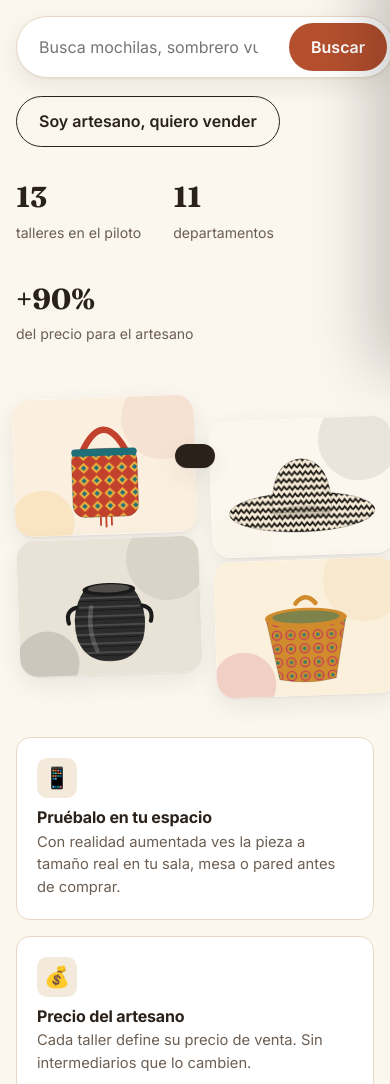
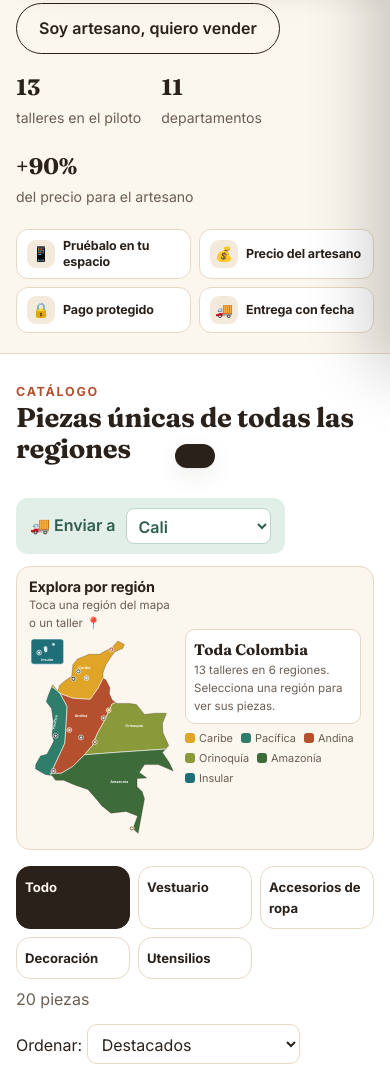
Before and after one commit to johanrueda82/raiz-artesana, a plain HTML site: page index.html in a window 390 px wide. Shown: the part 474-1558 px from the top of the page. Drawn offline with nearby package versions, Linux system fonts and the light colour scheme.

Commit message:
Móvil: cinta de beneficios compacta, mapa lado a lado y encabezado más corto
Co-Authored-By: Claude Opus 5.5 <noreply@anthropic.com>

```diff
--- a/index.html
+++ b/index.html
@@ -67,11 +67,11 @@ nav.main a{text-decoration:none;font-weight:500;color:var(--muted)}nav.main a:ho
 .hero-art .tile:nth-child(4){transform:translateY(18px)}
 
 /* Value props */
-.props{display:grid;grid-template-columns:repeat(4,1fr);gap:16px;padding:8px 0 56px}
-.prop{background:var(--paper);border:1px solid var(--line);border-radius:var(--radius);padding:20px}
-.prop .ico{width:40px;height:40px;border-radius:10px;background:var(--sand);display:grid;place-items:center;font-size:1.3rem;margin-bottom:10px}
-.prop h3{font-family:var(--sans);font-size:1rem;margin-bottom:4px}
-.prop p{margin:0;font-size:.92rem;color:var(--muted)}
+.props{display:grid;grid-template-columns:repeat(4,1fr);gap:12px;padding:0 0 36px}
+.prop{background:var(--paper);border:1px solid var(--line);border-radius:12px;padding:12px 14px;display:grid;grid-template-columns:34px 1fr;column-gap:10px;align-items:start}
+.prop .ico{width:34px;height:34px;border-radius:9px;background:var(--sand);display:grid;place-items:center;font-size:1.05rem;grid-row:span 2}
+.prop h3{font-family:var(--sans);font-size:.92rem;margin:0 0 2px;line-height:1.3}
+.prop p{margin:0;font-size:.8rem;line-height:1.4;color:var(--muted)}
 
 /* Catalog */
 section{scroll-margin-top:80px}
@@ -244,14 +244,41 @@ dialog::backdrop{background:rgba(30,22,16,.55)}
   .types{grid-template-columns:repeat(3,1fr)}
 }
 @media (max-width:560px){
-  .map-panel{grid-template-columns:1fr}
-  #coMap{max-width:280px;margin:6px auto}
-  .types{grid-template-columns:1fr 1fr}
+  /* Móvil: mapa y resumen de región lado a lado para ocupar menos alto */
+  .map-panel{grid-template-columns:44% 1fr;gap:10px;padding:12px;align-items:center}
+  #coMap{max-width:none;margin:4px 0 0}
+  .map-panel h3{font-size:.9rem}
+  .map-panel .muted{font-size:.72rem!important}
+  .region-info{font-size:.78rem;padding:8px}
+  .region-info b{font-size:.95rem}
+  .region-info .btn{padding:6px 10px;font-size:.78rem}
+  .legend{font-size:.68rem;gap:3px 8px}
+  .cat-layout{gap:16px}
+  .types{grid-template-columns:repeat(3,1fr);gap:8px}
+  .type{padding:10px 8px}
+  .type .ti{font-size:1.2rem}
+  .type b{font-size:.82rem}
+  .type span{display:none}
 }
 @media (max-width:560px){
   .wrap{padding:0 16px}
-  .props,.steps{grid-template-columns:1fr}
+  .steps{grid-template-columns:1fr}
   form.sell-form{grid-template-columns:1fr}
+  /* Móvil: cinta de beneficios en 2×2, solo ícono y título */
+  .props{grid-template-columns:1fr 1fr;gap:8px;padding-bottom:20px}
+  .prop{padding:8px 10px;grid-template-columns:28px 1fr;column-gap:8px;align-items:center}
+  .prop .ico{width:28px;height:28px;font-size:.9rem;grid-row:auto}
+  .prop h3{font-size:.78rem;margin:0}
+  .prop p{display:none}
+  /* Encabezado más corto: la ilustración decorativa se oculta */
+  .hero{padding:28px 0 20px}
+  .hero-art{display:none}
+  .hero p.lead{font-size:1rem}
+  .search{margin:18px 0 12px}
+  .stats{gap:20px;margin-top:16px}
+  .stats b{font-size:1.4rem}
+  .catalog{padding:28px 0}
+  .cat-head{margin-bottom:12px}
   .sla{overflow-x:auto}
   .cart-btn .lbl{display:none}
 }
```
